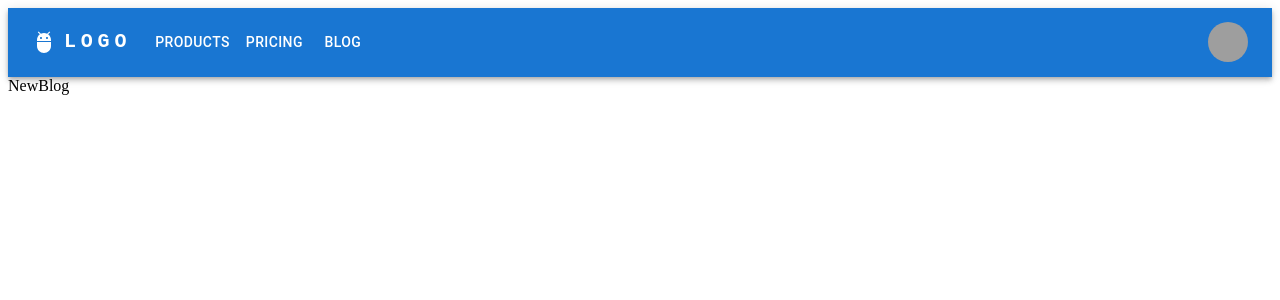
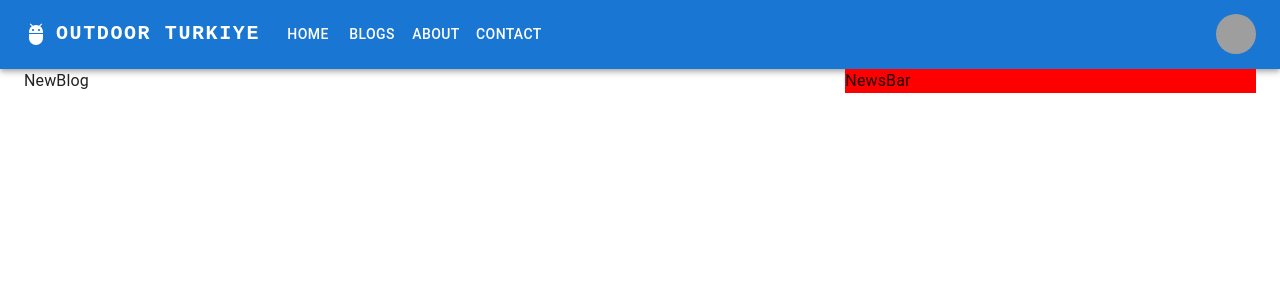
Before and after one commit to sinansvr/outdoor_turkiye, a React (Vite) app in the folder frontend/: page /newblog in a window 1280 px wide. Shown: the top 300 px of the page. Built offline with nearby package versions, Linux system fonts and the light colour scheme; grey boxes are pictures that could not be loaded.

Commit message:
reset css

```diff
--- a/frontend/src/components/AppBar.jsx
+++ b/frontend/src/components/AppBar.jsx
@@ -12,9 +12,10 @@ import Button from '@mui/material/Button';
 import Tooltip from '@mui/material/Tooltip';
 import MenuItem from '@mui/material/MenuItem';
 import AdbIcon from '@mui/icons-material/Adb';
+import { Grid } from '@mui/material';
 
-const pages = ['Products', 'Pricing', 'Blog'];
-const settings = ['Profile', 'Account', 'Dashboard', 'Logout'];
+const pages = ['Home', 'Blogs', 'About','Contact'];
+const settings = ['Profile', 'My Blogs', 'Logout'];
 
 function ResponsiveAppBar() {
   const [anchorElNav, setAnchorElNav] = React.useState(null);
@@ -36,7 +37,9 @@ function ResponsiveAppBar() {
   };
 
   return (
-    <AppBar position="static">
+    <Grid container>
+      <Grid item xs={12}>
+      <AppBar position="static">
       <Container maxWidth="xl">
         <Toolbar disableGutters>
           <AdbIcon sx={{ display: { xs: 'none', md: 'flex' }, mr: 1 }} />
@@ -50,12 +53,12 @@ function ResponsiveAppBar() {
               display: { xs: 'none', md: 'flex' },
               fontFamily: 'monospace',
               fontWeight: 700,
-              letterSpacing: '.3rem',
+              letterSpacing: '.1rem',
               color: 'inherit',
               textDecoration: 'none',
             }}
           >
-            LOGO
+            OUTDOOR TURKIYE
           </Typography>
 
           <Box sx={{ flexGrow: 1, display: { xs: 'flex', md: 'none' } }}>
@@ -157,6 +160,9 @@ function ResponsiveAppBar() {
         </Toolbar>
       </Container>
     </AppBar>
+    </Grid>
+    </Grid>
+
   );
 }
 export default ResponsiveAppBar;
--- /dev/null
+++ b/frontend/src/components/NewsBar.jsx
@@ -0,0 +1,8 @@
+
+const NewsBar = () => {
+  return (
+    <div>NewsBar</div>
+  )
+}
+
+export default NewsBar
--- a/frontend/src/router/AppRouter.jsx
+++ b/frontend/src/router/AppRouter.jsx
@@ -9,12 +9,19 @@ import PrivateRouter from './PrivateRouter'
 import Profile from '../pages/Profile'
 import BlogDetail from '../pages/BlogDetail'
 import NewBlog from '../pages/NewBlog'
+import { Container, CssBaseline, Grid } from '@mui/material'
+import NewsBar from '../components/NewsBar'
 
 
 const AppRouter = () => {
   return (
     <>
-      <AppBar />
+    <CssBaseline />
+    <AppBar />
+    <Container maxWidth={'xl'}>
+    <Grid container>
+
+      <Grid item xs={8}>
       <Router>
         <Routes>
           <Route path="/" element={<Home />} />
@@ -29,7 +36,15 @@ const AppRouter = () => {
           </Route>
         </Routes>
       </Router>
+      </Grid>
+      <Grid item xs={4} sx={{backgroundColor:"red"}}>
+        <NewsBar/>
+      </Grid>
+
+    </Grid>
+    </Container>
     </>
+
   )
 }
 
```
